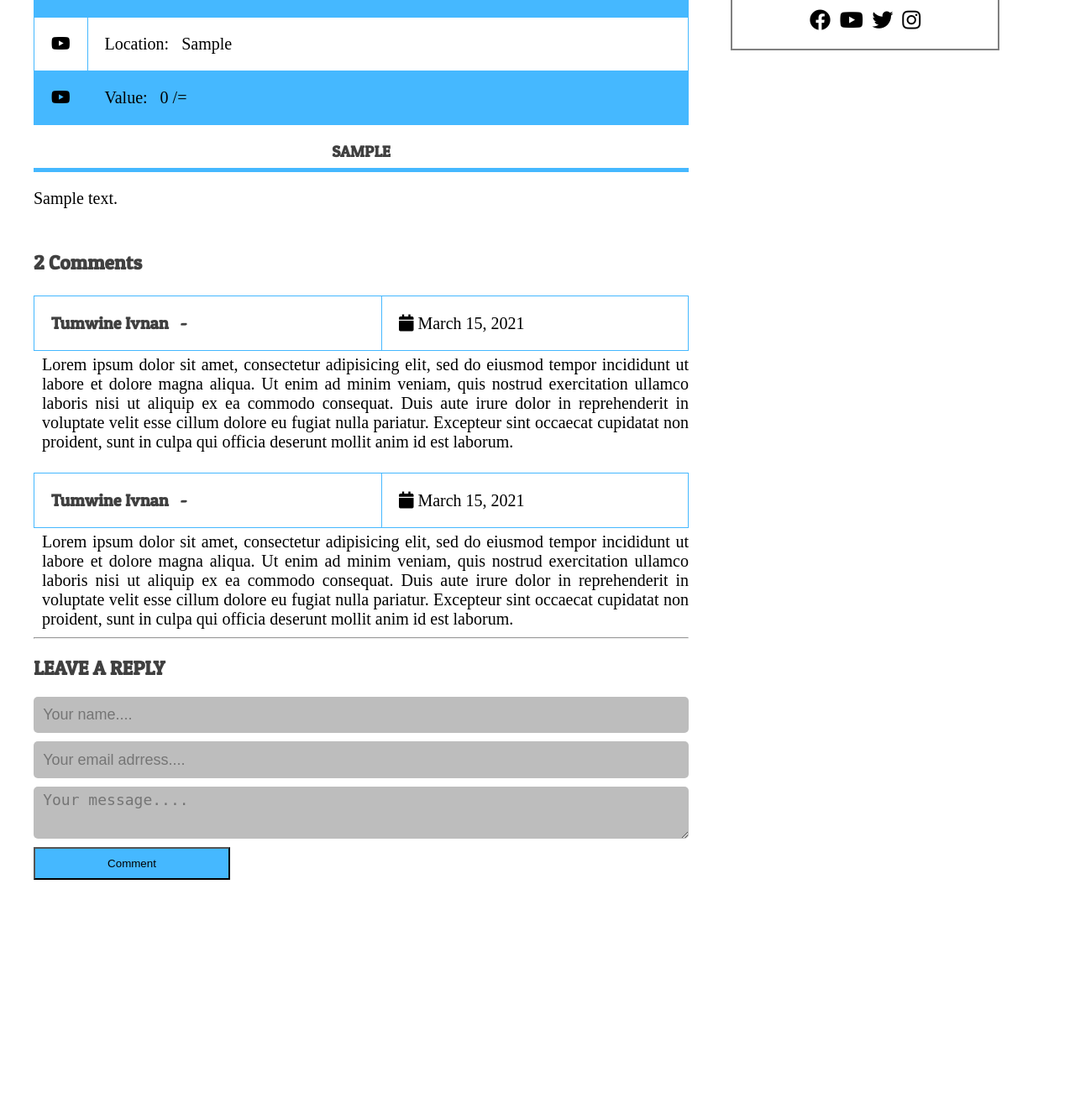
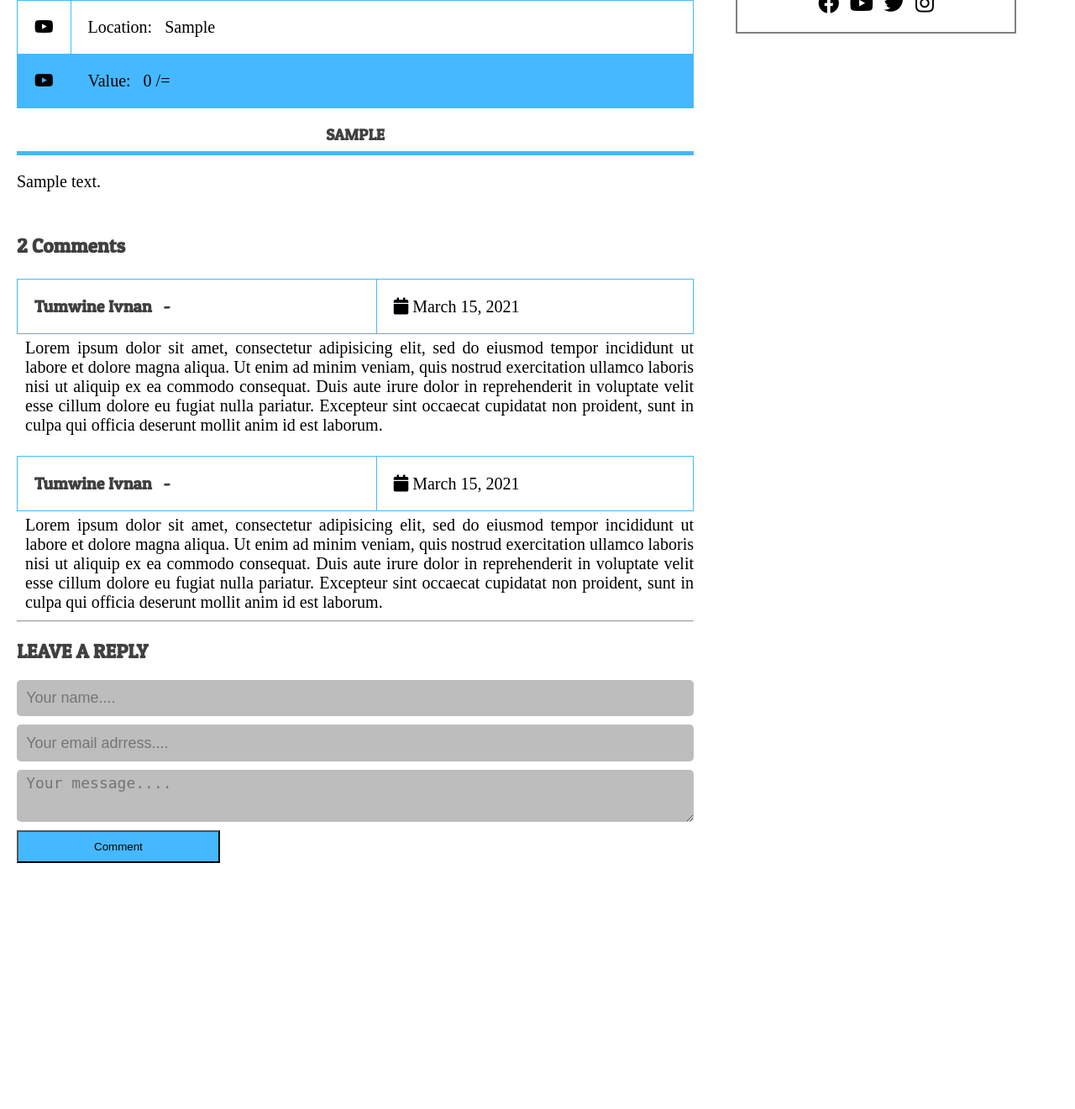
Before and after one commit to tumwine/koshaengineering, a PHP site: page /project-info.php?id=1 in a window 1280 px wide. Shown: the part 893-2214 px from the top of the page at 84% size. Run offline with PHP 8.4, Linux system fonts and the light colour scheme; tables that the repository leaves empty or names only in its code hold one stand-in row (values such as "Sample post"); data that the repository does not hold is empty; some web fonts are replaced.

Commit message:
Update project-info.php

```diff
--- a/project-info.php
+++ b/project-info.php
@@ -36,7 +36,7 @@
   </div>
  </div>
 
-  <div class="project-info flex-row" style="padding:20px;">
+  <div class="project-info flex-row">
     <div class="main-bar">
       <div class="project-single">
         <div class="project-image">
```
